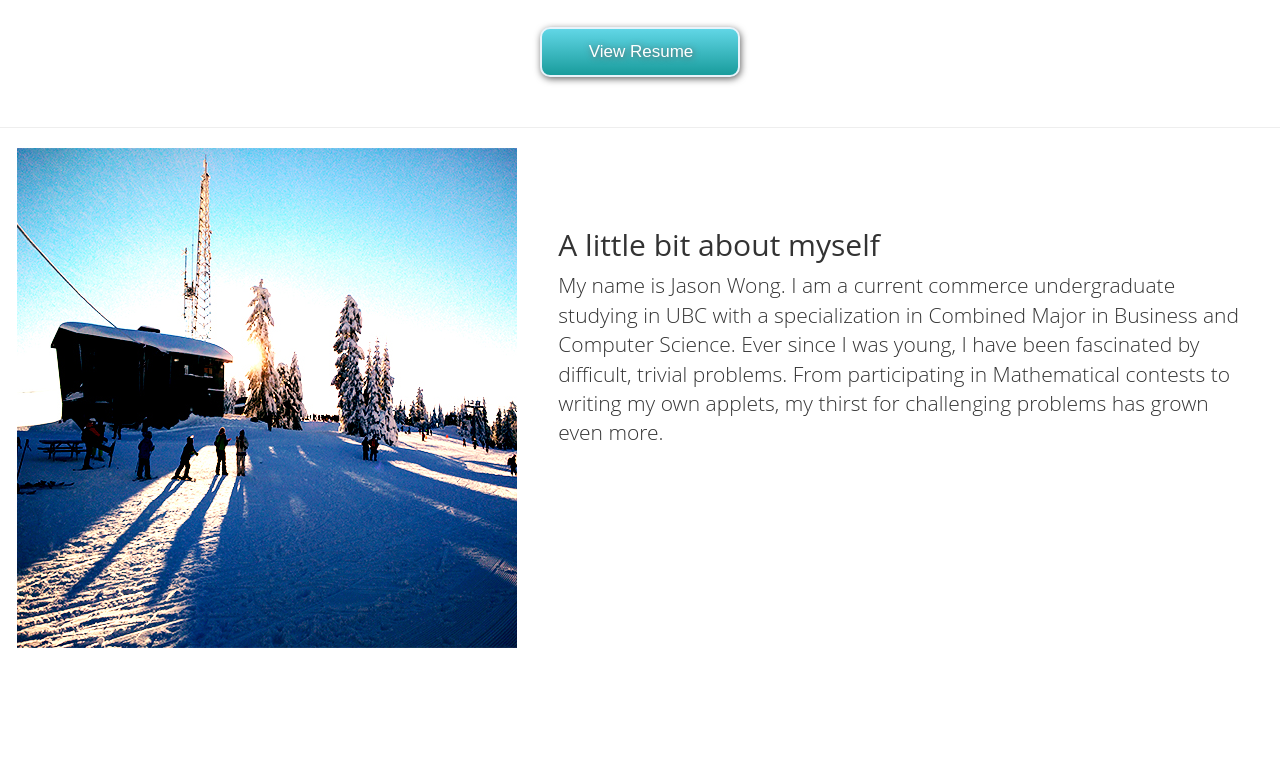
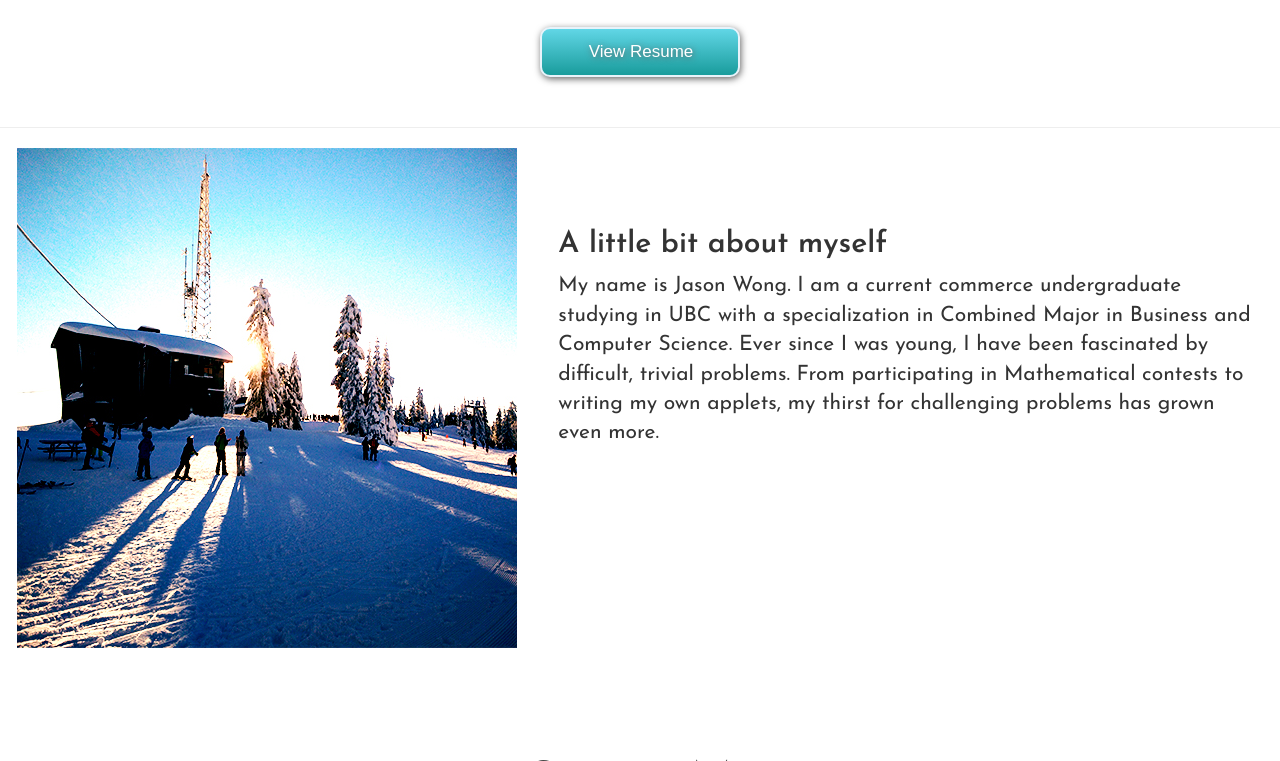
Before and after one commit to jason-wong-9/Personal-Website-V2, a plain HTML site: page index.html in a window 1280 px wide. Shown: the part 1589-2350 px from the top of the page. Drawn offline with nearby package versions, Linux system fonts and the light colour scheme; some packages are replaced by stand-ins of ours.

Commit message:
New Fonts

```diff
--- a/css/main.css
+++ b/css/main.css
@@ -2,7 +2,6 @@
 body {
     width: 100%;
     height: 100%;
-    font-family: "Open Sans", sans-serif;
 }
 
 
@@ -25,7 +24,11 @@ p {
     display:block;
 }
 
-
+#myself, #footer, h3{
+    font-family: 'Josefin Sans', sans-serif;
+    font-weight: 600;
+}
+#myself
 
 #introduction, #portfolio, #contact {
     padding-top: 40px;
@@ -77,7 +80,7 @@ p {
     background-position: center;
     background-size: cover;
     font-family: 'Vollkorn', serif;
-    text-shadow: 1px 1px 6px #666666;
+
 }
 h1 {
     font-size: 7em;
@@ -124,9 +127,16 @@ h1 {
     margin-right: 0;
     margin-left: 0;
 }
+#myselfContent h2{
+    font-weight: 600;
+    text-align:center;
+}
 @media (min-width: 992px) {
     #myselfContent {
         margin-top:60px;
+    }
+    #myselfContent h2 {
+        text-align:left;
     }
 
 }
@@ -134,6 +144,7 @@ h1 {
     margin-left:10px;
     margin-right:10px;
 }
+
 
 /*Contact*/
 #contact {
--- a/index.html
+++ b/index.html
@@ -23,6 +23,7 @@
 
     <!-- Google Fonts-->
     <link href='https://fonts.googleapis.com/css?family=Vollkorn' rel='stylesheet' type='text/css'>
+    <link href='https://fonts.googleapis.com/css?family=Josefin+Sans:400,600' rel='stylesheet' type='text/css'>
 
     <!-- Icon-->
     <link rel="shortcut icon" href="img/icon.jpg" type="image/jpg">
```
